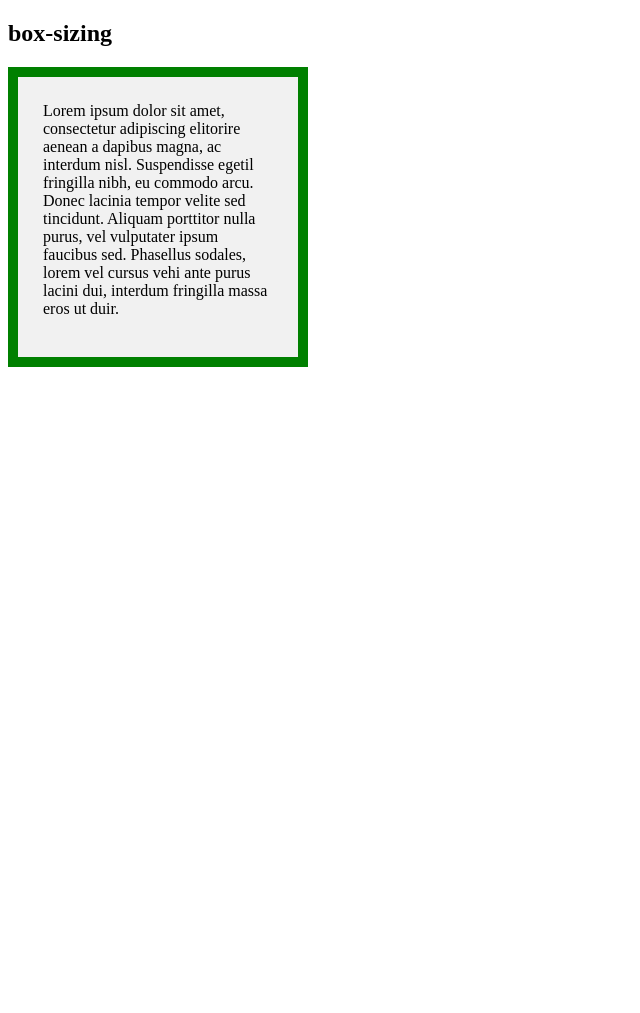
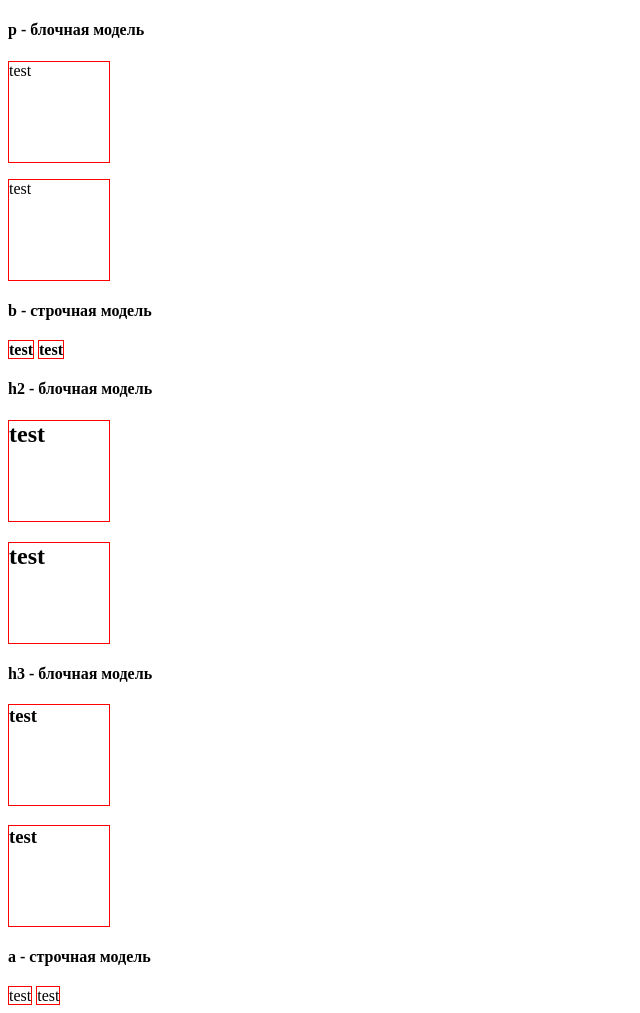
Before and after one commit to ParinovYT/web_design, a plain HTML site: page index.html in a window 1280 px wide. Shown: the whole page, without its empty margins (0-640 px from the left). Before the commit the page ends 800 px from the top, so only its background shows below. Drawn offline with Linux system fonts and the light colour scheme.

Commit message:
Определение блочной модели тегов на CSS 1-7

```diff
--- a/index.html
+++ b/index.html
@@ -6,14 +6,20 @@
 		<link rel="stylesheet" href="styles.css">
 	</head>
 	<body>
-		<h2>box-sizing</h2>
-		<div id="elem">
-				Lorem ipsum dolor sit amet, consectetur adipiscing elitorire
-				aenean a dapibus magna, ac interdum nisl. Suspendisse egetil
-				fringilla nibh, eu commodo arcu. Donec lacinia tempor velite
-				sed tincidunt. Aliquam porttitor nulla purus, vel vulputater
-				ipsum faucibus sed. Phasellus sodales, lorem vel cursus vehi
-				ante purus lacini dui, interdum fringilla massa eros ut duir.
-		</div>
+		<h4>p - блочная модель</h4>
+		<p>test</p>
+		<p>test</p>
+		<h4>b - строчная модель</h4>
+		<b>test</b>
+		<b>test</b>
+		<h4>h2 - блочная модель</h4>
+		<h2>test</h2>
+		<h2>test</h2>
+		<h4>h3 - блочная модель</h4>
+		<h3>test</h3>
+		<h3>test</h3>
+		<h4>a - строчная модель</h4>
+		<a>test</a>
+		<a>test</a>
 	</body>
 </html>
--- a/styles.css
+++ b/styles.css
@@ -1,8 +1,25 @@
-#elem {
-	width: 300px;
-	height: 300px;
-	background: #f1f1f1;
-	padding: 25px; /* задаем отступы */
-	border: 10px solid green;  /* задаем границу */
-	box-sizing: border-box;  /* убираем расширение */
+b {
+	width: 100px;
+	height: 100px;
+	border: 1px solid red;
 }
+p {
+	width: 100px;
+	height: 100px;
+	border: 1px solid red;
+}
+h2 {
+	width: 100px;
+	height: 100px;
+	border: 1px solid red;
+}
+h3 {
+	width: 100px;
+	height: 100px;
+	border: 1px solid red;
+}
+a {
+	width: 100px;
+	height: 100px;
+	border: 1px solid red;
+}
```
